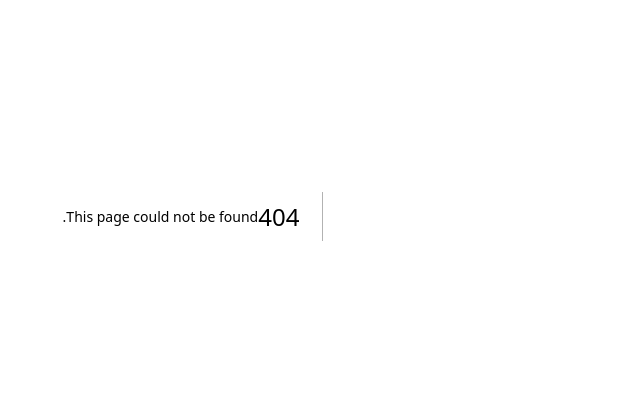
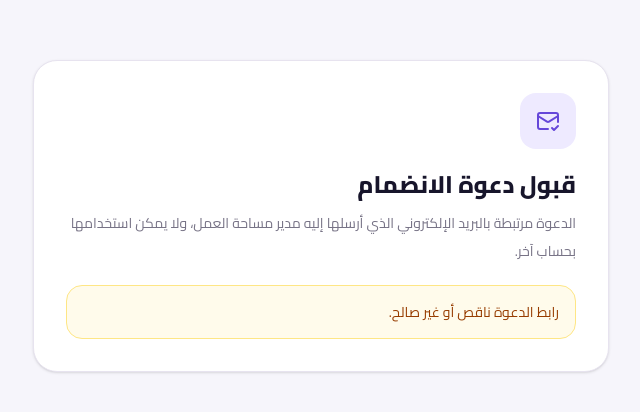
Before and after one commit to Sragsakr/smart-edu-center, a Next.js app: page /invite in a window 1280 px wide. Before the commit this address had no page. Shown: the part 184-596 px from the top of the page, without its empty margins (479-1119 px from the left). Built offline with nearby package versions, Linux system fonts and the light colour scheme; no server answers.

Commit message:
feat(iam): add invitation acceptance page

```diff
--- /dev/null
+++ b/src/app/invite/page.tsx
@@ -0,0 +1,42 @@
+import Link from "next/link";
+import { MailCheck, ShieldCheck } from "lucide-react";
+import { createClient } from "@/lib/supabase/server";
+import { acceptInvitation } from "@/app/team/actions";
+
+type SearchParams = Promise<Record<string, string | string[] | undefined>>;
+
+export default async function InvitePage({ searchParams }: { searchParams: SearchParams }) {
+  const params = await searchParams;
+  const token = typeof params.token === "string" ? params.token : "";
+  const error = typeof params.error === "string" ? params.error : null;
+  const supabase = await createClient();
+  const { data: { user } } = await supabase.auth.getUser();
+
+  return (
+    <main dir="rtl" className="grid min-h-dvh place-items-center bg-[#f6f5fb] px-4 py-10 text-[#17152b]">
+      <section className="w-full max-w-xl rounded-3xl border border-[#e7e3ef] bg-white p-6 shadow-sm md:p-8">
+        <span className="grid size-14 place-items-center rounded-2xl bg-[#eeeaff] text-[#6547d9]"><MailCheck /></span>
+        <h1 className="mt-5 text-2xl font-extrabold">قبول دعوة الانضمام</h1>
+        <p className="mt-2 text-sm leading-7 text-[#777386]">الدعوة مرتبطة بالبريد الإلكتروني الذي أرسلها إليه مدير مساحة العمل، ولا يمكن استخدامها بحساب آخر.</p>
+
+        {error ? <div className="mt-5 rounded-2xl border border-red-200 bg-red-50 p-4 text-sm font-bold text-red-700">{error}</div> : null}
+        {!token ? <div className="mt-5 rounded-2xl border border-amber-200 bg-amber-50 p-4 text-sm text-amber-800">رابط الدعوة ناقص أو غير صالح.</div> : null}
+
+        {token && user ? (
+          <div className="mt-6">
+            <div className="rounded-2xl bg-[#f7f5ff] p-4 text-sm text-[#5e5870]"><ShieldCheck className="ml-2 inline size-4 text-[#6547d9]" />أنت مسجل الدخول حاليًا بالبريد: <b>{user.email}</b></div>
+            <form action={acceptInvitation} className="mt-4">
+              <input type="hidden" name="token" value={token} />
+              <button className="w-full rounded-xl bg-[#6547d9] px-5 py-3 text-sm font-bold text-white">قبول الدعوة والانضمام</button>
+            </form>
+          </div>
+        ) : token ? (
+          <div className="mt-6 space-y-3">
+            <div className="rounded-2xl border border-[#ddd8e9] bg-[#faf9fc] p-4 text-sm leading-7 text-[#6f6a80]">سجّل الدخول أولًا بنفس البريد الذي استلم الدعوة، ثم افتح رابط الدعوة مرة أخرى. لو الدعوة وصلت عبر Supabase لمستخدم جديد فالرابط نفسه سيكمل جلسة الدخول قبل الوصول هنا.</div>
+            <Link href={`/login?error=${encodeURIComponent("سجل الدخول بنفس البريد المدعو ثم افتح رابط الدعوة مرة أخرى")}`} className="block w-full rounded-xl border border-[#6547d9] px-5 py-3 text-center text-sm font-bold text-[#6547d9]">الذهاب لتسجيل الدخول</Link>
+          </div>
+        ) : null}
+      </section>
+    </main>
+  );
+}
```
